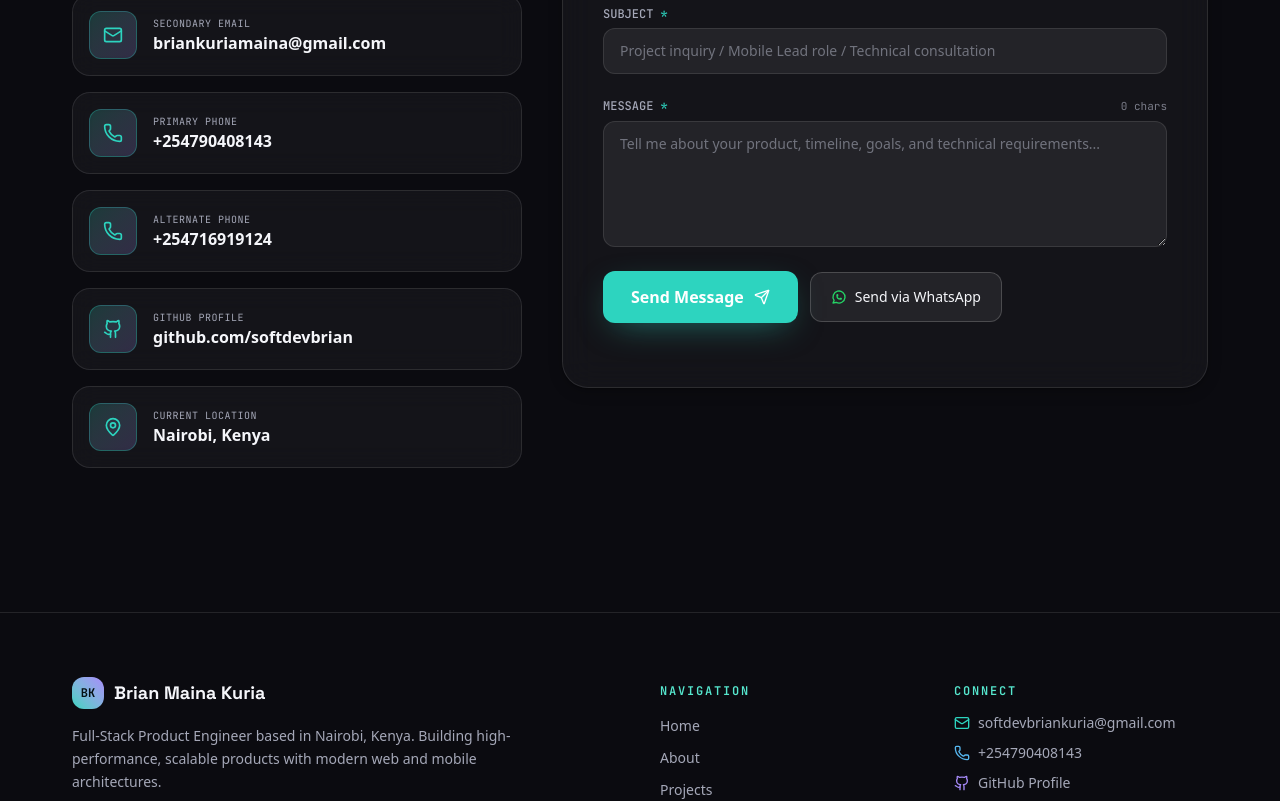
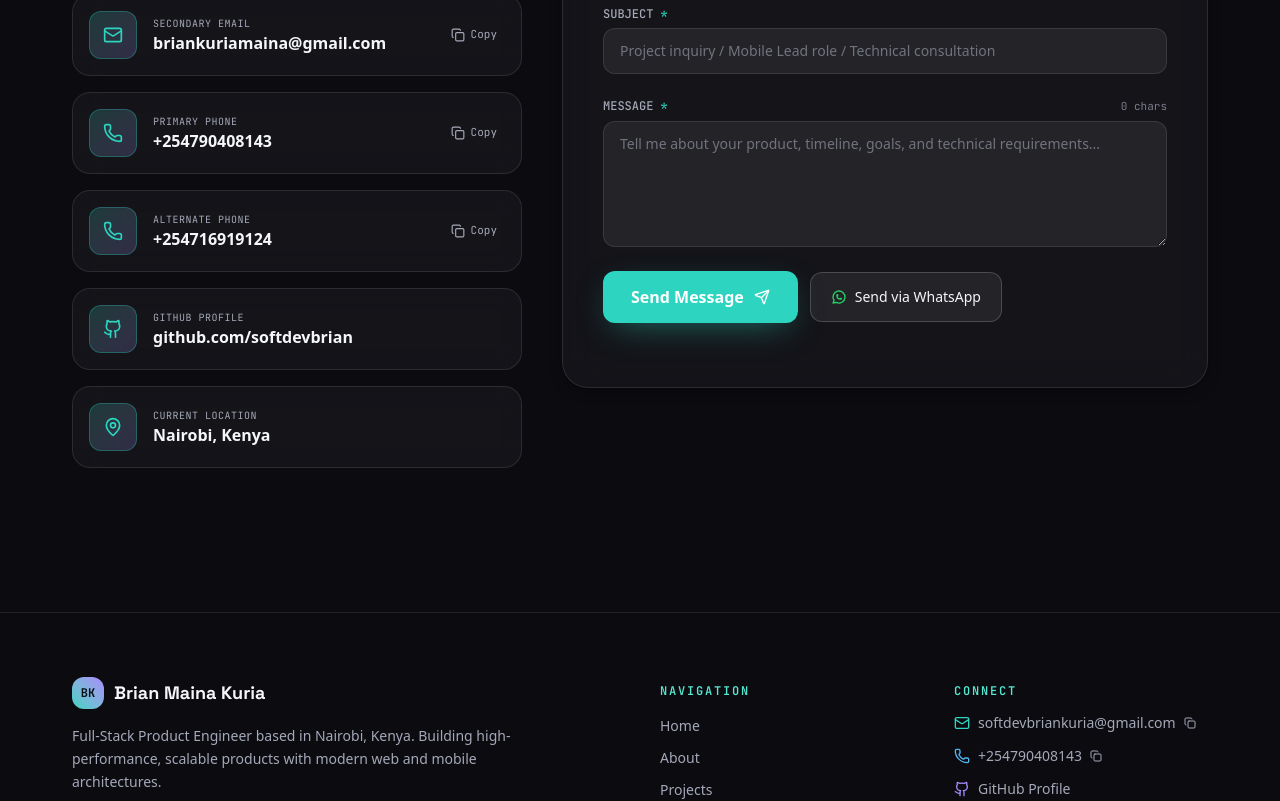
Before and after one commit to softdevbrian/BMK-Portfolio, a Next.js app: page /contact in a window 1280 px wide. Shown: the part 760-1561 px from the top of the page. Built offline with nearby package versions, Linux system fonts and the light colour scheme.

Commit message:
feat: implement copyable contact information component and update footer and contact sections

```diff
--- a/src/components/layout/Footer.tsx
+++ b/src/components/layout/Footer.tsx
@@ -5,6 +5,7 @@ import { ArrowUp, Mail, Phone, MapPin } from "lucide-react"
 import { site } from "@/data/site"
 import { Reveal } from "@/components/fx/Reveal"
 import { GithubIcon } from "@/components/ui/Icon"
+import { CopyableInline } from "@/components/ui/CopyableContact"
 
 export function Footer() {
   const scrollToTop = () => {
@@ -67,22 +68,19 @@ export function Footer() {
               <span className="eyebrow">Connect</span>
               <ul className="flex flex-col gap-2.5 mt-3 text-sm text-[var(--text-2)]">
                 <li>
-                  <a
-                    href={`mailto:${site.emailPrimary}`}
-                    className="flex items-center gap-2 hover:text-[var(--accent-text)] transition-colors"
-                  >
-                    <Mail className="w-4 h-4 text-[var(--teal)] shrink-0" />
-                    <span className="truncate">{site.emailPrimary}</span>
-                  </a>
+                  <CopyableInline
+                    value={site.emailPrimary}
+                    label="Primary Email"
+                    icon={<Mail className="w-4 h-4 text-[var(--teal)]" />}
+                    className="max-w-full"
+                  />
                 </li>
                 <li>
-                  <a
-                    href={`tel:${site.phonePrimary}`}
-                    className="flex items-center gap-2 hover:text-[var(--accent-text)] transition-colors"
-                  >
-                    <Phone className="w-4 h-4 text-[var(--sky)] shrink-0" />
-                    <span>{site.phonePrimary}</span>
-                  </a>
+                  <CopyableInline
+                    value={site.phonePrimary}
+                    label="Primary Phone"
+                    icon={<Phone className="w-4 h-4 text-[var(--sky)]" />}
+                  />
                 </li>
                 <li>
                   <a
--- a/src/components/sections/ContactInfo.tsx
+++ b/src/components/sections/ContactInfo.tsx
@@ -1,14 +1,17 @@
 "use client"
 
-import { Mail, Phone, MapPin } from "lucide-react"
+import { motion, AnimatePresence } from "motion/react"
+import { Mail, Phone, MapPin, Copy, Check } from "lucide-react"
 import { site } from "@/data/site"
 import { Reveal } from "@/components/fx/Reveal"
 import { GithubIcon, WhatsappIcon } from "@/components/ui/Icon"
+import { useCopyFeedback } from "@/components/ui/CopyableContact"
 
 interface ContactItemProps {
   label: string
   value: string
   href?: string
+  copyValue?: string
   icon: React.ComponentType<{ className?: string }>
   isExternal?: boolean
   accent?: "default" | "whatsapp"
@@ -18,27 +21,61 @@ function ContactItemCard({
   label,
   value,
   href,
+  copyValue,
   icon: IconComponent,
   isExternal,
   accent = "default",
 }: ContactItemProps) {
+  const { copied, copy } = useCopyFeedback()
   const isWhatsapp = accent === "whatsapp"
+  const isCopyable = Boolean(copyValue)
 
   const cardContent = (
-    <div
-      className={`flex items-center gap-4 p-4 rounded-[var(--r-lg)] glass border border-[var(--line)] hover:translate-x-1 transition-all duration-200 group ${
-        isWhatsapp ? "hover:border-[#25D366]/70" : "hover:border-[var(--teal)]"
+    <motion.div
+      whileTap={isCopyable ? { scale: 0.985 } : undefined}
+      transition={{ type: "spring", stiffness: 450, damping: 28 }}
+      className={`flex items-center justify-between gap-3 p-4 rounded-[var(--r-lg)] glass border transition-all duration-200 group ${
+        copied
+          ? "border-[var(--ok)] shadow-[0_0_20px_rgba(124,224,176,0.18)]"
+          : isWhatsapp
+            ? "border-[var(--line)] hover:border-[#25D366]/70 hover:translate-x-1"
+            : "border-[var(--line)] hover:border-[var(--teal)] hover:translate-x-1"
       }`}
     >
+      <div className="flex items-center gap-4 min-w-0">
         {/* Icon tile with gradient fill */}
         <div
-        className={`w-12 h-12 rounded-[var(--r)] flex items-center justify-center shrink-0 group-hover:scale-105 transition-transform border ${
-          isWhatsapp
+          className={`w-12 h-12 rounded-[var(--r)] flex items-center justify-center shrink-0 group-hover:scale-105 transition-all duration-200 border ${
+            copied
+              ? "bg-[rgba(124,224,176,0.18)] border-[var(--ok)]/50 text-[var(--ok)] scale-105"
+              : isWhatsapp
                 ? "bg-gradient-to-br from-[#25D366]/20 to-[rgba(45,212,191,0.18)] border-[#25D366]/35 text-[#25D366]"
                 : "bg-gradient-to-br from-[rgba(45,212,191,0.2)] to-[rgba(167,139,250,0.2)] border-[rgba(45,212,191,0.3)] text-[var(--teal)]"
           }`}
         >
+          <AnimatePresence mode="wait" initial={false}>
+            {copied ? (
+              <motion.span
+                key="check"
+                initial={{ scale: 0.6, opacity: 0 }}
+                animate={{ scale: 1, opacity: 1 }}
+                exit={{ scale: 0.6, opacity: 0 }}
+                transition={{ duration: 0.16 }}
+              >
+                <Check className="w-5 h-5" />
+              </motion.span>
+            ) : (
+              <motion.span
+                key="icon"
+                initial={{ scale: 0.85, opacity: 0 }}
+                animate={{ scale: 1, opacity: 1 }}
+                exit={{ scale: 0.85, opacity: 0 }}
+                transition={{ duration: 0.14 }}
+              >
                 <IconComponent className="w-5 h-5" />
+              </motion.span>
+            )}
+          </AnimatePresence>
         </div>
 
         {/* Label and Value */}
@@ -47,15 +84,67 @@ function ContactItemCard({
             {label}
           </span>
           <span
-          className={`text-sm sm:text-base font-semibold text-[var(--text)] truncate transition-colors ${
-            isWhatsapp ? "group-hover:text-[#25D366]" : "group-hover:text-[var(--accent-text)]"
+            className={`text-sm sm:text-base font-semibold truncate transition-colors ${
+              copied
+                ? "text-[var(--ok)]"
+                : isWhatsapp
+                  ? "text-[var(--text)] group-hover:text-[#25D366]"
+                  : "text-[var(--text)] group-hover:text-[var(--accent-text)]"
             }`}
           >
             {value}
           </span>
         </div>
       </div>
+
+      {/* Subtle Copy / Copied pill on copyable items */}
+      {isCopyable && (
+        <div className="shrink-0">
+          <AnimatePresence mode="wait" initial={false}>
+            {copied ? (
+              <motion.span
+                key="copied-pill"
+                initial={{ opacity: 0, scale: 0.85, x: 4 }}
+                animate={{ opacity: 1, scale: 1, x: 0 }}
+                exit={{ opacity: 0, scale: 0.9, x: -4 }}
+                transition={{ duration: 0.18, ease: "easeOut" }}
+                className="inline-flex items-center gap-1 px-2.5 py-1 rounded-[var(--r-pill)] bg-[rgba(124,224,176,0.14)] border border-[var(--ok)]/40 text-[11px] font-mono font-semibold text-[var(--ok)]"
+              >
+                <Check className="w-3 h-3" />
+                <span>Copied!</span>
+              </motion.span>
+            ) : (
+              <motion.span
+                key="copy-hint"
+                initial={{ opacity: 0 }}
+                animate={{ opacity: 1 }}
+                exit={{ opacity: 0 }}
+                transition={{ duration: 0.14 }}
+                className="inline-flex items-center gap-1.5 px-2 py-1 rounded-[var(--r)] text-[11px] font-mono text-[var(--text-2)] opacity-50 group-hover:opacity-100 group-hover:text-[var(--teal)] transition-all"
+              >
+                <Copy className="w-3.5 h-3.5" />
+                <span className="hidden sm:inline">Copy</span>
+              </motion.span>
+            )}
+          </AnimatePresence>
+        </div>
+      )}
+    </motion.div>
   )
+
+  if (copyValue) {
+    return (
+      <button
+        type="button"
+        onClick={() => copy(copyValue)}
+        title={`Copy ${label}: ${copyValue}`}
+        aria-label={`Copy ${label}: ${copyValue}`}
+        className="w-full text-left block cursor-pointer focus-visible:outline-2 focus-visible:outline-[var(--teal)] rounded-[var(--r-lg)]"
+      >
+        {cardContent}
+      </button>
+    )
+  }
 
   if (href) {
     return (
@@ -86,25 +175,25 @@ export function ContactInfo() {
     {
       label: "Primary Email",
       value: site.emailPrimary,
-      href: `mailto:${site.emailPrimary}`,
+      copyValue: site.emailPrimary,
       icon: Mail,
     },
     {
       label: "Secondary Email",
       value: site.emailSecondary,
-      href: `mailto:${site.emailSecondary}`,
+      copyValue: site.emailSecondary,
       icon: Mail,
     },
     {
       label: "Primary Phone",
       value: site.phonePrimary,
-      href: `tel:${site.phonePrimary}`,
+      copyValue: site.phonePrimary,
       icon: Phone,
     },
     {
       label: "Alternate Phone",
       value: site.phoneSecondary,
-      href: `tel:${site.phoneSecondary}`,
+      copyValue: site.phoneSecondary,
       icon: Phone,
     },
     {
--- /dev/null
+++ b/src/components/ui/CopyableContact.tsx
@@ -0,0 +1,110 @@
+"use client"
+
+import { useState, useRef, useEffect, type ReactNode } from "react"
+import { motion, AnimatePresence } from "motion/react"
+import { Check, Copy } from "lucide-react"
+import { cn } from "@/lib/cn"
+
+export function useCopyFeedback(durationMs = 1800) {
+  const [copied, setCopied] = useState(false)
+  const timerRef = useRef<ReturnType<typeof setTimeout> | null>(null)
+
+  useEffect(() => {
+    return () => {
+      if (timerRef.current) clearTimeout(timerRef.current)
+    }
+  }, [])
+
+  const copy = async (text: string) => {
+    try {
+      if (navigator.clipboard && window.isSecureContext) {
+        await navigator.clipboard.writeText(text)
+      } else {
+        const textarea = document.createElement("textarea")
+        textarea.value = text
+        textarea.style.position = "fixed"
+        textarea.style.opacity = "0"
+        document.body.appendChild(textarea)
+        textarea.focus()
+        textarea.select()
+        document.execCommand("copy")
+        document.body.removeChild(textarea)
+      }
+      setCopied(true)
+      if (timerRef.current) clearTimeout(timerRef.current)
+      timerRef.current = setTimeout(() => setCopied(false), durationMs)
+    } catch {
+      // Clipboard blocked; fail silently
+    }
+  }
+
+  return { copied, copy }
+}
+
+interface CopyableInlineProps {
+  value: string
+  label?: string
+  icon: ReactNode
+  className?: string
+  textClassName?: string
+}
+
+export function CopyableInline({
+  value,
+  label,
+  icon,
+  className,
+  textClassName,
+}: CopyableInlineProps) {
+  const { copied, copy } = useCopyFeedback()
+
+  return (
+    <button
+      type="button"
+      onClick={() => copy(value)}
+      title={`Copy ${label ?? value}`}
+      aria-label={`Copy ${label ?? value} to clipboard`}
+      className={cn(
+        "group relative inline-flex items-center gap-2 text-left cursor-pointer rounded-md transition-colors hover:text-[var(--accent-text)] focus-visible:outline-2 focus-visible:outline-[var(--teal)]",
+        className
+      )}
+    >
+      <span className="shrink-0 transition-transform duration-200 group-active:scale-90">
+        {icon}
+      </span>
+
+      <span className={cn("truncate transition-colors", copied && "text-[var(--ok)]", textClassName)}>
+        {value}
+      </span>
+
+      <span className="relative inline-flex items-center justify-center shrink-0">
+        <AnimatePresence mode="wait" initial={false}>
+          {copied ? (
+            <motion.span
+              key="copied"
+              initial={{ opacity: 0, scale: 0.8, y: 2 }}
+              animate={{ opacity: 1, scale: 1, y: 0 }}
+              exit={{ opacity: 0, scale: 0.85, y: -2 }}
+              transition={{ duration: 0.18, ease: "easeOut" }}
+              className="inline-flex items-center gap-1 px-1.5 py-0.5 rounded-[var(--r-pill)] bg-[rgba(124,224,176,0.14)] border border-[var(--ok)]/40 text-[10px] font-mono font-semibold text-[var(--ok)]"
+            >
+              <Check className="w-2.5 h-2.5" />
+              <span>Copied</span>
+            </motion.span>
+          ) : (
+            <motion.span
+              key="copy"
+              initial={{ opacity: 0 }}
+              animate={{ opacity: 1 }}
+              exit={{ opacity: 0 }}
+              transition={{ duration: 0.12 }}
+              className="opacity-0 group-hover:opacity-70 transition-opacity text-[var(--text-2)]"
+            >
+              <Copy className="w-3 h-3" />
+            </motion.span>
+          )}
+        </AnimatePresence>
+      </span>
+    </button>
+  )
+}
```
Also changed, not shown: src/components/sections/Hero.tsx (+7 -7 lines). Lines whose indentation alone changed are shown as unchanged.
